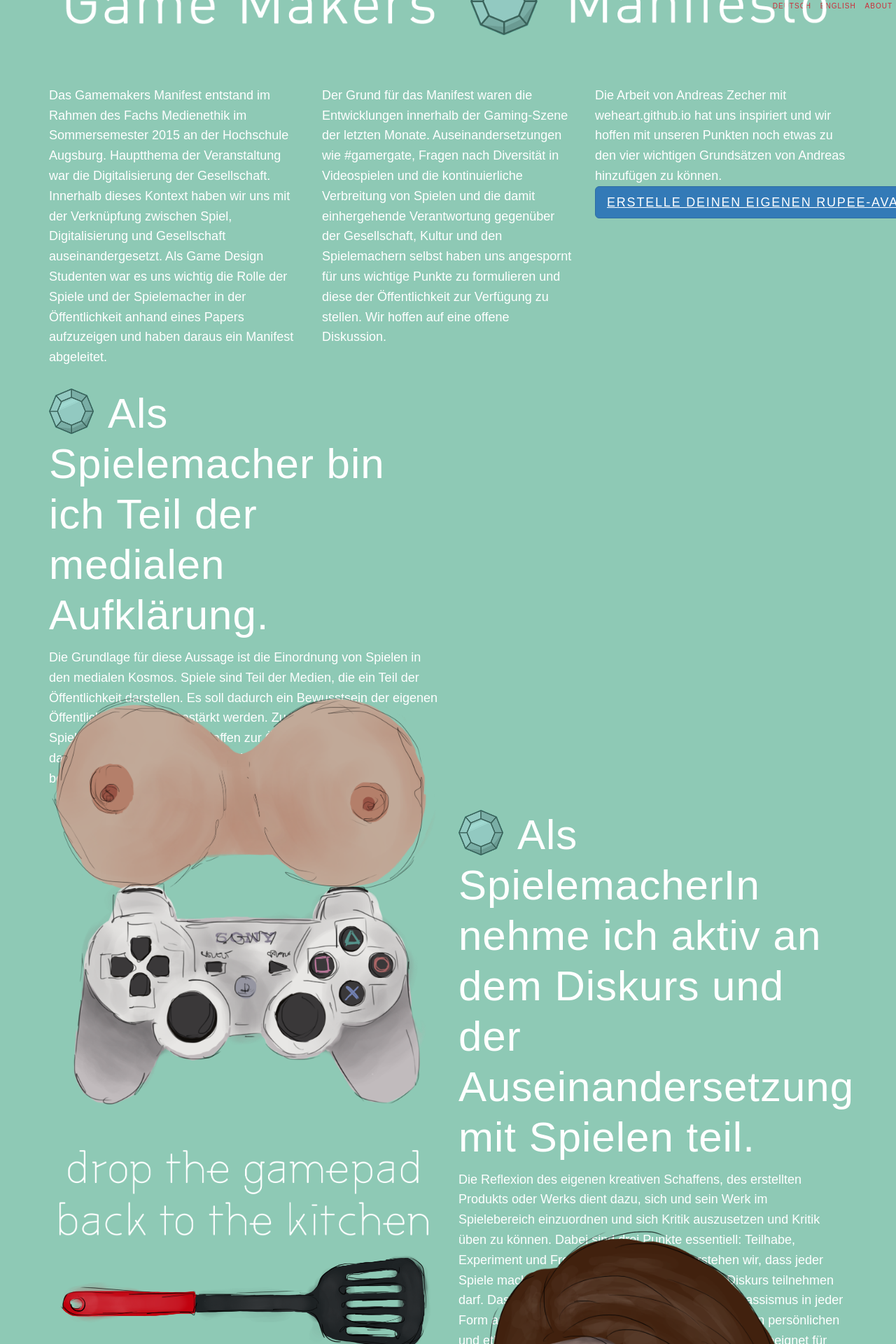
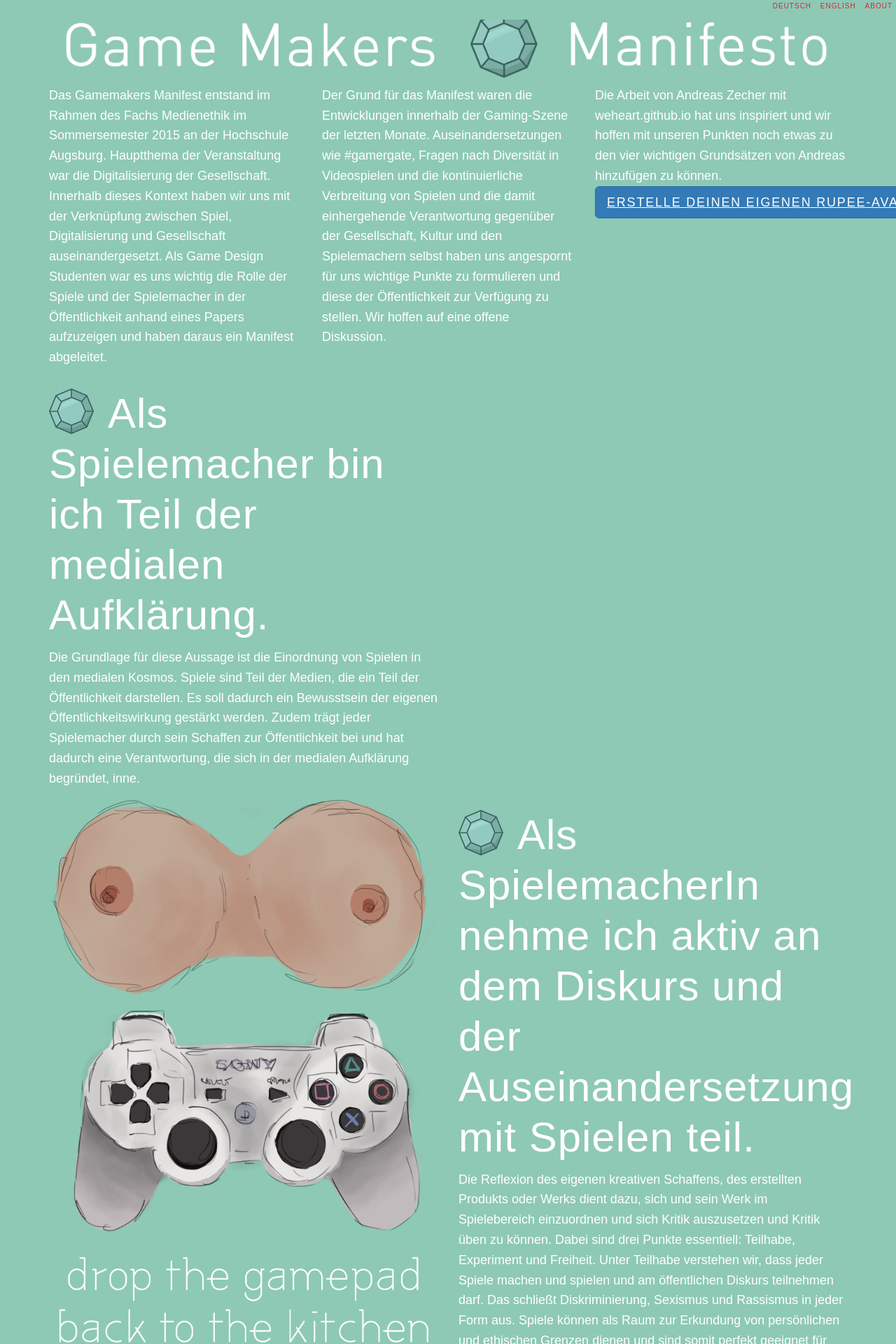
Before and after one commit to gamemakersmanifesto/gamemakersmanifesto.github.io, a Jekyll site: the page built from index.html, in a window 1280 px wide. Shown: the top 1920 px of the page at 70% size. Built offline with Jekyll 4.4.1, drawn with Linux system fonts in a browser that asks for light colours; nearby versions of some CDN libraries; some web fonts are replaced.

Commit message:
REFURBISH: Structure

```diff
--- a/css/main.css
+++ b/css/main.css
@@ -59,13 +59,13 @@
 nav a {
 	text-decoration: none;
 }
-
+/*
 .vertical-center {
     position: relative;
     top: 50%;
     transform: translateY(-50%);
 }
-
+*/
 img {
     max-height: 100vh;
     margin: 0 auto;
@@ -75,7 +75,7 @@
 
 h2 {
 	letter-spacing: .1rem;
-	font-size: 4rem;
+	font-size: 2rem;
 	line-height: 1.2;
 }
 
```
